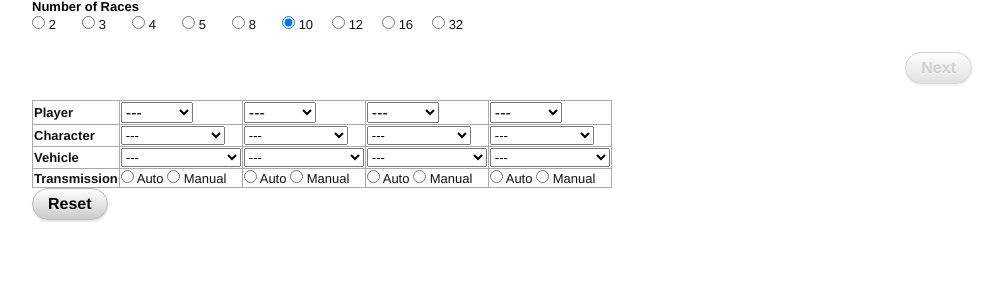
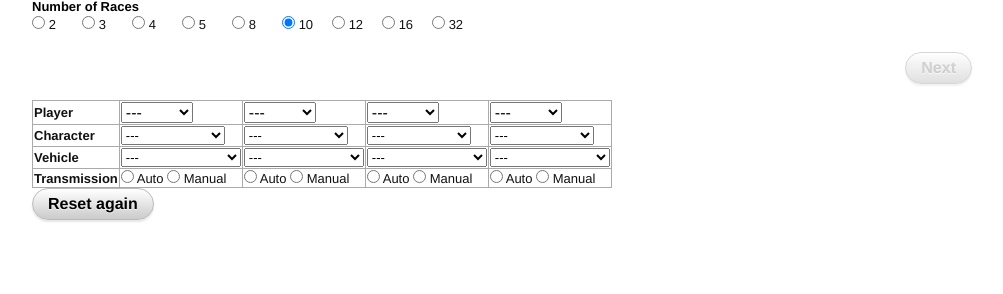
Before and after one commit to desandro/welovemariokart, a PHP site: page /setup_round.php in a window 1280 px wide. Shown: the part 506-800 px from the top of the page, without its empty margins (138-1141 px from the left). Run offline with PHP 8.4, Linux system fonts and the light colour scheme.

Commit message:
reset again

```diff
--- a/setup_round.php
+++ b/setup_round.php
@@ -127,7 +127,7 @@
             </table>
         </form>
 
-        <button id="reset">Reset</button>
+        <button id="reset">Reset again</button>
 
     </div> <!-- /#wrap -->
 
```
